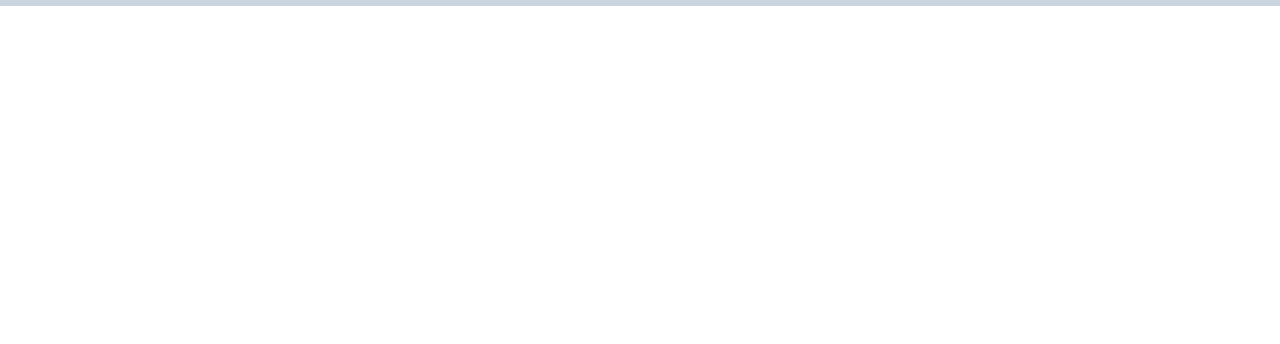
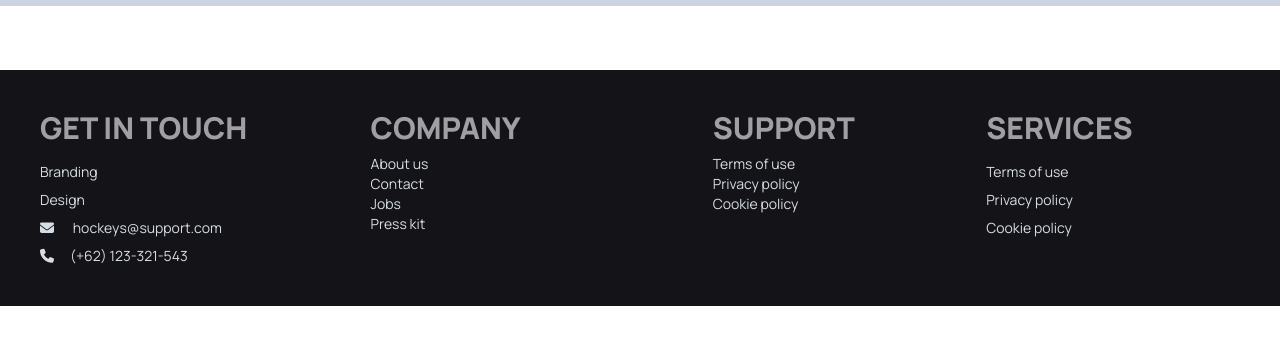
Before and after one commit to Chand4D/assignment-03, a plain HTML site: page index.html in a window 1280 px wide. Shown: the part 4632-4976 px from the top of the page. Before the commit the page ends 4702 px from the top, so only its background shows below. Drawn offline with nearby package versions, Linux system fonts and the light colour scheme.

Commit message:
added afooter

```diff
--- a/index.html
+++ b/index.html
@@ -324,8 +324,42 @@
 
   </section>
  </main>
- <footer>
 
- </footer>
+  <footer class="footer p-10 bg-[#131318] text-neutral-content mb-24">
+    <nav>
+      <header class="footer-title text-[#FFF] text-3xl font-extrabold">Get In Touch</header>
+      <a class="link link-hover">Branding</a>
+      <a class="link link-hover">Design</a>
+
+
+
+          <a class="link link-hover"><i class="fa-solid fa-envelope mr-4"></i> hockeys@support.com</a>
+
+      <a class="link link-hover"> <i class="fa-solid fa-phone mr-4"></i>(+62) 123-321-543</a>
+
+    </nav>
+    <div class="grid grid-cols-2 gap-48 ">
+      <nav>
+        <header class="footer-title text-[#FFF] text-3xl font-extrabold">Company</header>
+        <a class="link link-hover">About us</a><br>
+        <a class="link link-hover">Contact</a><br>
+        <a class="link link-hover">Jobs</a><br>
+        <a class="link link-hover">Press kit</a>
+      </nav>
+      <nav>
+        <header class="footer-title text-[#FFF] text-3xl font-extrabold">Support</header>
+        <a class="link link-hover">Terms of use</a><br>
+        <a class="link link-hover">Privacy policy</a><br>
+        <a class="link link-hover">Cookie policy</a>
+      </nav>
+    </div>
+    <nav>
+      <header class="footer-title text-[#FFF] text-3xl font-extrabold">Services</header>
+      <a class="link link-hover">Terms of use</a>
+      <a class="link link-hover">Privacy policy</a>
+      <a class="link link-hover">Cookie policy</a>
+    </nav>
+  </footer>
+
 </body>
 </html>
```
